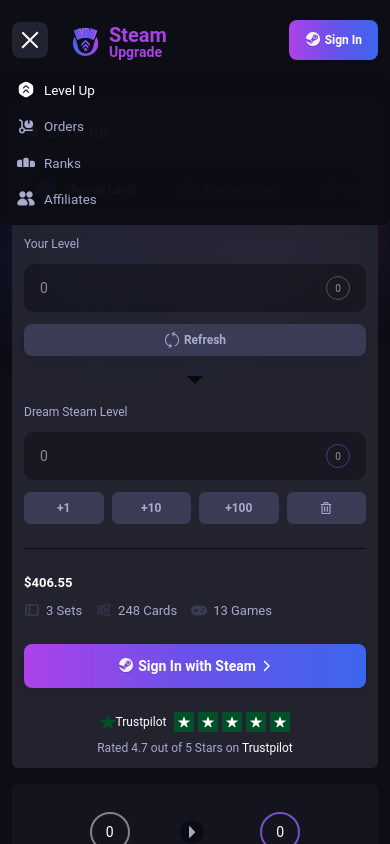
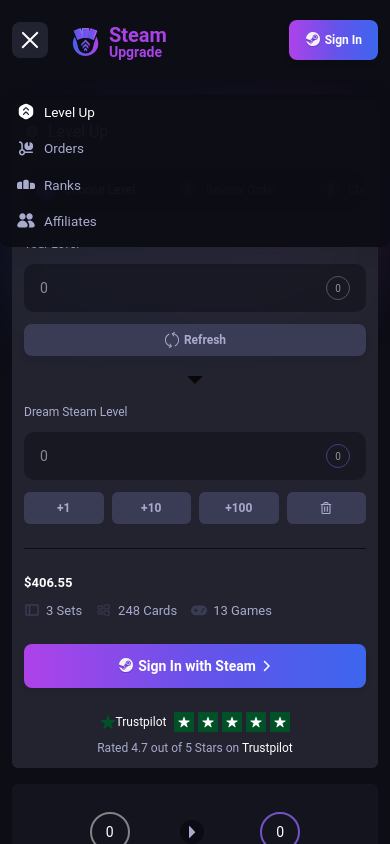
Before and after one commit to shiny-lua/steam-upgrade, a React (Vite) app: page /home in a window 390 px wide. Both pictures are taken after a click on the element 30 px from the left and 40 px from the top of the page. Shown: the top 844 px of the page. Built offline with nearby package versions, Linux system fonts and the light colour scheme; no server answers.

Commit message:
update: header

```diff
--- a/src/components/layout/header.tsx
+++ b/src/components/layout/header.tsx
@@ -64,6 +64,7 @@
       {state.authToken ? (
         <header className="flex justify-between md:justify-around px-3 sm:px-5 md:px-0">
           <div className="flex gap-6 items-center">
+            <div className="relative flex md:hidden" ref={menuRef} >
               <div
                 onClick={(e) => {
                   e.stopPropagation();
@@ -72,7 +73,7 @@
                     payload: !state.isOpenedMenu,
                   });
                 }}
-              className="flex md:hidden w-9 h-9 rounded-lg bg-[#252633] bg-opacity-90 flex items-center justify-center z-10 cursor-pointer"
+                className="w-9 h-9 rounded-lg bg-[#252633] bg-opacity-90 flex items-center justify-center z-10 cursor-pointer"
               >
                 <span className="relative block h-5.5 w-5.5 cursor-pointer">
                   <span className="du-block absolute px-[2.5px] right-0 h-full w-full">
@@ -86,6 +87,43 @@
                   </span>
                 </span>
               </div>
+              {state.isOpenedMenu && (
+                <div className={`absolute w-screen flex md:hidden top-18 -left-3 bg-primary-dark shadow-lg shadow-gray-900/10 flex items-center rounded-lg flex flex-col gap-4 p-2 z-50 duration-300 ease-linear pb-4`}>
+                  <Link
+                    className={`flex gap-2 items-center hover:text-white w-full px-2 sm:px-4 ${pathname.includes("home") ? "text-primary-white" : "text-primary-grey"}`}
+                    to="/home"
+                    onClick={() => dispatch({ type: "isOpenedMenu", payload: false })}
+                  >
+                    <Icon className="w-5" icon="LevelUp" />
+                    <span className="text-[13.5px]">Level Up</span>
+                  </Link>
+                  <Link
+                    className={`flex gap-2 items-center hover:text-white w-full px-2 sm:px-4 ${pathname.includes("orders") ? "text-primary-white" : "text-primary-grey"}`}
+                    to="/orders"
+                    onClick={() => dispatch({ type: "isOpenedMenu", payload: false })}
+                  >
+                    <Icon className="w-5" icon="Orders" />
+                    <span className="text-[13.5px] ">Orders</span>
+                  </Link>
+                  <Link
+                    className={`flex gap-2 items-center hover:text-white w-full px-2 sm:px-4 ${pathname.includes("ranks") ? "text-primary-white" : "text-primary-grey"}`}
+                    to="/ranks"
+                    onClick={() => dispatch({ type: "isOpenedMenu", payload: false })}
+                  >
+                    <Icon className="w-5" icon="Ranks" />
+                    <span className="text-[13.5px]">Ranks</span>
+                  </Link>
+                  <Link
+                    className={`flex gap-2 items-center hover:text-white w-full px-2 sm:px-4 ${pathname.includes("affiliates") ? "text-primary-white" : "text-primary-grey"}`}
+                    to="/affiliates"
+                    onClick={() => dispatch({ type: "isOpenedMenu", payload: false })}
+                  >
+                    <Icon className="w-5" icon="Affiliates" />
+                    <span className="text-[13.5px]">Affiliates</span>
+                  </Link>
+                </div>
+              )}
+            </div>
             <div
               onClick={(e) => {
                 e.stopPropagation();
@@ -95,13 +133,13 @@
             >
               <span className="relative block h-5.5 w-5.5 cursor-pointer">
                 <span className="du-block absolute px-[2.5px] right-0 h-full w-full">
-                  <span className={`relative left-0 top-0 my-1 block h-0.5 w-0 rounded-smdelay-[0] duration-200 ease-in-out bg-white ${!state.isOpenedMenu && "!w-full delay-300"}`}></span>
-                  <span className={`relative left-0 top-0 my-1 block h-0.5 w-0 rounded-smdelay-150 duration-200 ease-in-out bg-white ${!state.isOpenedMenu && "delay-400 !w-full"}`}></span>
-                  <span className={`relative left-0 top-0 my-1 block h-0.5 w-0 rounded-smdelay-200 duration-200 ease-in-out bg-white ${!state.isOpenedMenu && "!w-full delay-500"}`}></span>
+                  <span className={`relative left-0 top-0 my-1 block h-0.5 w-0 rounded-smdelay-[0] duration-200 ease-in-out bg-white ${!isOpenedMenuMobile && "!w-full delay-300"}`}></span>
+                  <span className={`relative left-0 top-0 my-1 block h-0.5 w-0 rounded-smdelay-150 duration-200 ease-in-out bg-white ${!isOpenedMenuMobile && "delay-400 !w-full"}`}></span>
+                  <span className={`relative left-0 top-0 my-1 block h-0.5 w-0 rounded-smdelay-200 duration-200 ease-in-out bg-white ${!isOpenedMenuMobile && "!w-full delay-500"}`}></span>
                 </span>
                 <span className="absolute right-0 h-full w-full rotate-45">
-                  <span className={`absolute left-2.5 top-0 block h-full w-0.5 rounded-smdelay-300 duration-200 ease-in-out bg-white ${!state.isOpenedMenu && "!h-0 !delay-[0]"}`}></span>
-                  <span className={`delay-400 absolute left-0 top-2.5 block h-0.5 w-full rounded-sm duration-200 ease-in-out bg-white ${!state.isOpenedMenu && "!h-0 !delay-200"}`}></span>
+                  <span className={`absolute left-2.5 top-0 block h-full w-0.5 rounded-smdelay-300 duration-200 ease-in-out bg-white ${!isOpenedMenuMobile && "!h-0 !delay-[0]"}`}></span>
+                  <span className={`delay-400 absolute left-0 top-2.5 block h-0.5 w-full rounded-sm duration-200 ease-in-out bg-white ${!isOpenedMenuMobile && "!h-0 !delay-200"}`}></span>
                 </span>
               </span>
             </div>
@@ -243,7 +281,7 @@
       ) : (
         <header className="flex justify-between lg:justify-around px-3 sm:px-5 md:px-10">
           <div className="flex gap-6 items-center">
-            <div className="relative flex md:hidden">
+            <div className="relative flex md:hidden" ref={menuRef} >
               <div
                 onClick={(e) => {
                   e.stopPropagation();
@@ -266,6 +304,42 @@
                   </span>
                 </span>
               </div>
+              {state.isOpenedMenu && (
+                <div className={`absolute w-screen flex md:hidden top-18 -left-3 bg-primary-dark shadow-lg shadow-gray-900/10 flex items-center rounded-lg flex flex-col gap-4 p-2 z-50 duration-300 ease-linear pb-4`}>
+                  <Link
+                    className={`flex gap-2 items-center hover:text-white w-full px-2 sm:px-4 ${pathname.includes("home") ? "text-primary-white" : "text-primary-grey"}`}
+                    to="/home"
+                    onClick={() => dispatch({ type: "isOpenedMenu", payload: false })}
+                  >
+                    <Icon className="w-5" icon="LevelUp" />
+                    <span className="text-[13.5px]">Level Up</span>
+                  </Link>
+                  <Link
+                    className={`flex gap-2 items-center hover:text-white w-full px-2 sm:px-4 ${pathname.includes("orders") ? "text-primary-white" : "text-primary-grey"}`}
+                    to="/orders"
+                    onClick={() => dispatch({ type: "isOpenedMenu", payload: false })}
+                  >
+                    <Icon className="w-5" icon="Orders" />
+                    <span className="text-[13.5px] ">Orders</span>
+                  </Link>
+                  <Link
+                    className={`flex gap-2 items-center hover:text-white w-full px-2 sm:px-4 ${pathname.includes("ranks") ? "text-primary-white" : "text-primary-grey"}`}
+                    to="/ranks"
+                    onClick={() => dispatch({ type: "isOpenedMenu", payload: false })}
+                  >
+                    <Icon className="w-5" icon="Ranks" />
+                    <span className="text-[13.5px]">Ranks</span>
+                  </Link>
+                  <Link
+                    className={`flex gap-2 items-center hover:text-white w-full px-2 sm:px-4 ${pathname.includes("affiliates") ? "text-primary-white" : "text-primary-grey"}`}
+                    to="/affiliates"
+                    onClick={() => dispatch({ type: "isOpenedMenu", payload: false })}
+                  >
+                    <Icon className="w-5" icon="Affiliates" />
+                    <span className="text-[13.5px]">Affiliates</span>
+                  </Link>
+                </div>
+              )}
             </div>
             <Link to="/" className="flex items-center gap-2">
               <img src="/image/icons/logo.png" alt="logo" />
@@ -323,42 +397,7 @@
           </Button>
         </header>
       )}
-      {state.isOpenedMenu && (
-        <div ref={menuRef} className={`absolute flex md:hidden top-18 left-0 w-full bg-primary-dark shadow-lg shadow-gray-900/10 flex items-center rounded-lg flex flex-col gap-4 p-2 z-50 duration-300 ease-linear pb-4`}>
-          <Link
-            className={`flex gap-2 items-center hover:text-white w-full px-2 sm:px-4 ${pathname.includes("home") ? "text-primary-white" : "text-primary-grey"}`}
-            to="/home"
-            onClick={() => dispatch({ type: "isOpenedMenu", payload: false })}
-          >
-            <Icon className="w-5" icon="LevelUp" />
-            <span className="text-[13.5px]">Level Up</span>
-          </Link>
-          <Link
-            className={`flex gap-2 items-center hover:text-white w-full px-2 sm:px-4 ${pathname.includes("orders") ? "text-primary-white" : "text-primary-grey"}`}
-            to="/orders"
-            onClick={() => dispatch({ type: "isOpenedMenu", payload: false })}
-          >
-            <Icon className="w-5" icon="Orders" />
-            <span className="text-[13.5px] ">Orders</span>
-          </Link>
-          <Link
-            className={`flex gap-2 items-center hover:text-white w-full px-2 sm:px-4 ${pathname.includes("ranks") ? "text-primary-white" : "text-primary-grey"}`}
-            to="/ranks"
-            onClick={() => dispatch({ type: "isOpenedMenu", payload: false })}
-          >
-            <Icon className="w-5" icon="Ranks" />
-            <span className="text-[13.5px]">Ranks</span>
-          </Link>
-          <Link
-            className={`flex gap-2 items-center hover:text-white w-full px-2 sm:px-4 ${pathname.includes("affiliates") ? "text-primary-white" : "text-primary-grey"}`}
-            to="/affiliates"
-            onClick={() => dispatch({ type: "isOpenedMenu", payload: false })}
-          >
-            <Icon className="w-5" icon="Affiliates" />
-            <span className="text-[13.5px]">Affiliates</span>
-          </Link>
-        </div>
-      )}
+
       {showWalletModal && <WalletModal isOpen={showWalletModal} onClose={() => setWalletModal(false)} />}
       {showFreeModal && <FreeModal isOpen={showFreeModal} onClose={() => setFreeModal(false)} />}
     </div>
```
Also changed, not shown: 1 other file (tests, documents, lock files or other folders). Lines whose indentation alone changed are shown as unchanged.
